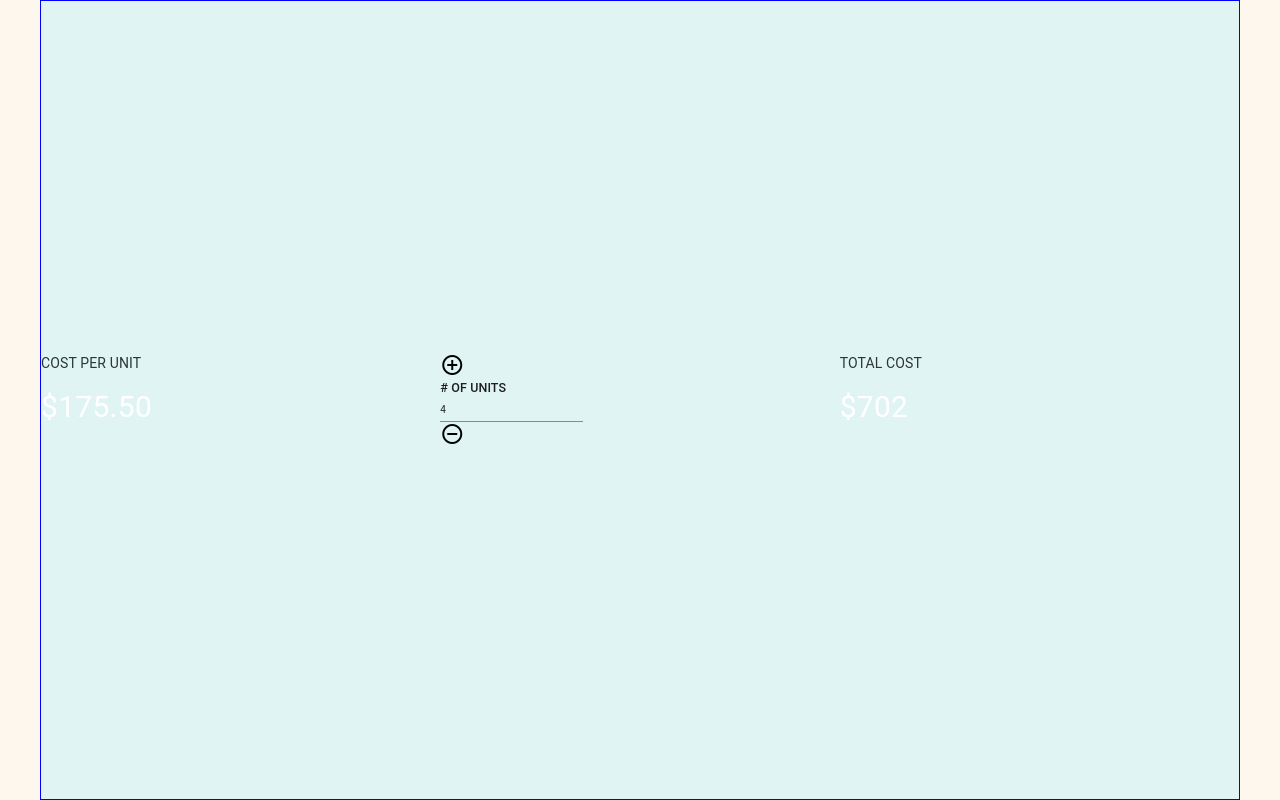
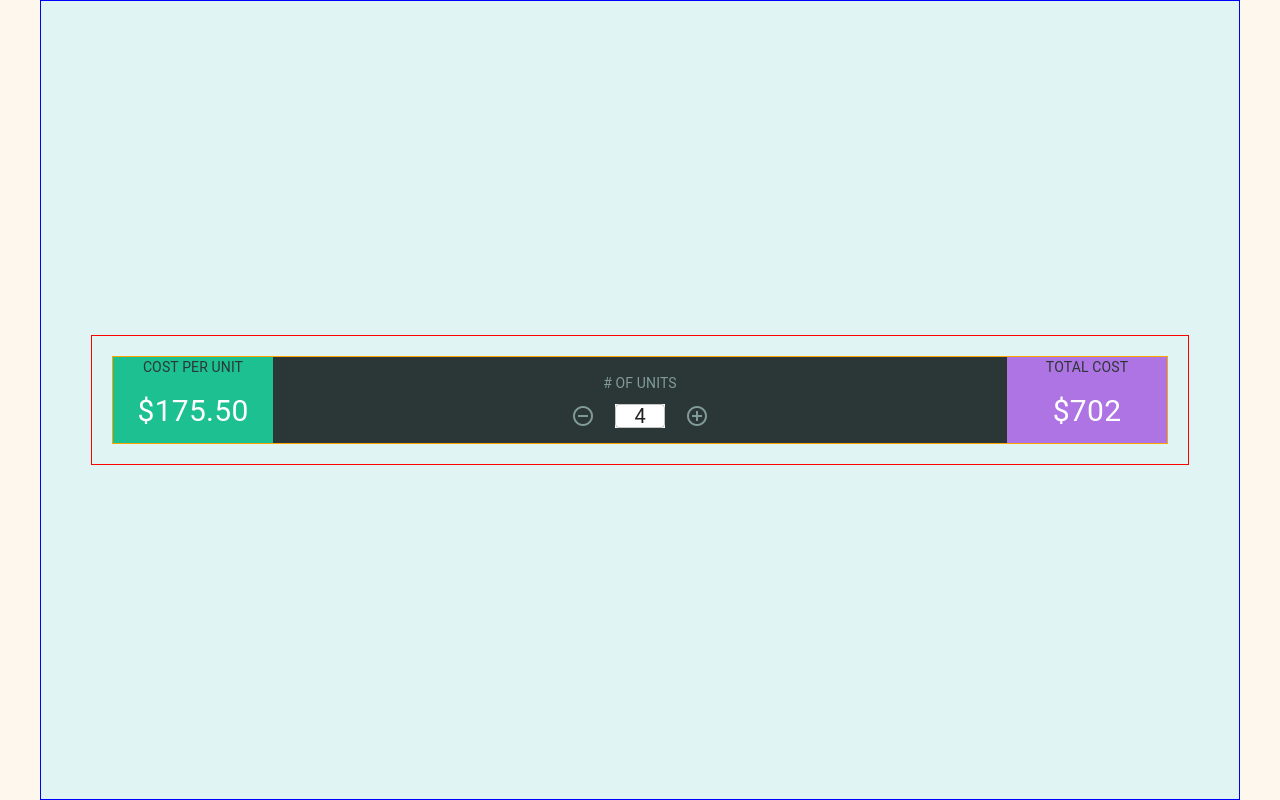
Before and after one commit to brianmgre/counter, a React (Create React App) app: page / in a window 1280 px wide. Built offline with nearby package versions, Linux system fonts and the light colour scheme.

Commit message:
added classnames and styling to count and counterContainer

```diff
--- a/src/components/count.js
+++ b/src/components/count.js
@@ -1,6 +1,8 @@
 import React from "react";
 import { TextField, Typography } from "@material-ui/core";
 import Icon from "@material-ui/core/Icon";
+import { styles } from "./styles/containerStyles";
+import { withStyles } from "@material-ui/core";
 
 const Count = props => {
   const { count, changeHandler, subtractFromCount, addToCount } = props;
@@ -10,15 +12,40 @@ const Count = props => {
   };
   const { classes } = props;
   return (
-    <div>
-      <Icon onClick={addToCount}>add_circle_outline</Icon>
-      <form onSubmit={submitHandler} type="submit">
-        <Typography variant="title"># OF UNITS</Typography>
-        <TextField name="count" value={count} onChange={changeHandler} />
-      </form>
-      <Icon onClick={subtractFromCount}>remove_circle_outline</Icon>
+    <div className={classes.formContainer}>
+      <Typography variant="body1" className={classes.unitTitle}>
+        # OF UNITS
+      </Typography>
+      <div className={classes.inputFormAddSub}>
+        <Icon onClick={addToCount} className={classes.addSubtract}>
+          add_circle_outline
+        </Icon>
+        <form
+          onSubmit={submitHandler}
+          type="submit"
+          className={classes.unitForm}
+        >
+          <TextField
+            id="outlined-bare"
+            variant="outlined"
+            name="count"
+            value={count}
+            onChange={changeHandler}
+            className={classes.input}
+            InputProps={{
+              classes: {
+                input: classes.resize,
+                textAlign: "center"
+              }
+            }}
+          />
+        </form>
+        <Icon onClick={subtractFromCount} className={classes.addSubtract}>
+          remove_circle_outline
+        </Icon>
+      </div>
     </div>
   );
 };
 
-export default Count;
+export default withStyles(styles)(Count);
--- a/src/components/counterContainer.js
+++ b/src/components/counterContainer.js
@@ -1,13 +1,15 @@
 import React, { Component } from "react";
 import Count from "./count";
 import Cost from "./cost";
-import Grid from "@material-ui/core/Grid";
+
+import { styles } from "./styles/containerStyles";
+import { withStyles } from "@material-ui/core";
 
 class CounterContainer extends Component {
   constructor(props) {
     super(props);
     this.state = {
-      count: Math.floor(4),
+      count: 4,
       totalCost: 0,
       costPerUnit: (175.5).toFixed(2)
     };
@@ -70,25 +72,28 @@ class CounterContainer extends Component {
 
   render() {
     const { count, totalCost, costPerUnit } = this.state;
+    const { classes } = this.props;
     return (
-      <Grid container spacing={0}>
-        <Grid item xs>
+      <div className={classes.totalContainer}>
+        <div className={classes.grid}>
+          <div className={classes.costPer}>
             <Cost title={"COST PER UNIT"} cost={costPerUnit} />
-        </Grid>
-        <Grid item xs>
+          </div>
+          <div>
             <Count
               count={count}
               changeHandler={this.changeHandler}
               subtractFromCount={this.subtractFromCount}
               addToCount={this.addToCount}
             />
-        </Grid>
-        <Grid item xs>
+          </div>
+          <div className={classes.totalCost}>
             <Cost title={"TOTAL COST"} cost={totalCost} />
-        </Grid>
-      </Grid>
+          </div>
+        </div>
+      </div>
     );
   }
 }
 
-export default CounterContainer;
+export default withStyles(styles)(CounterContainer);
```
Lines whose indentation alone changed are shown as unchanged.
